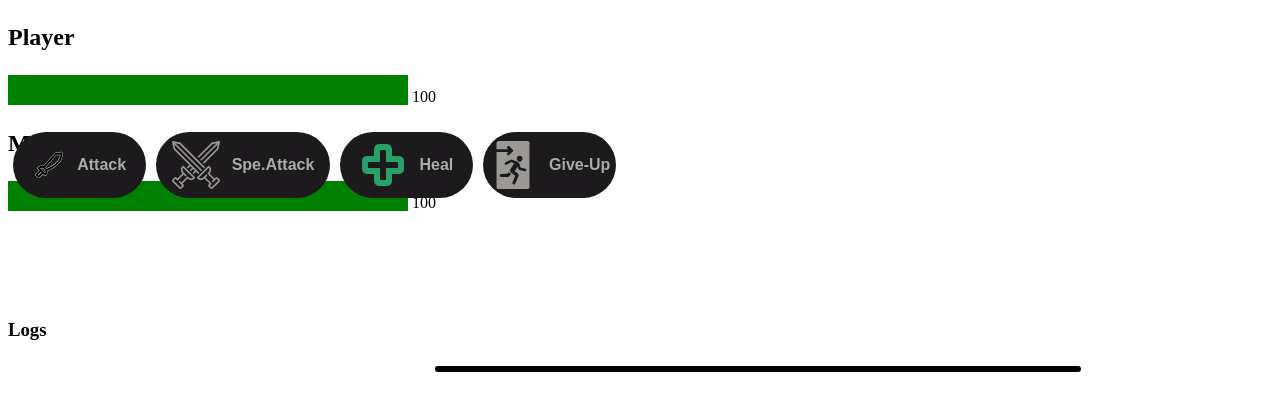
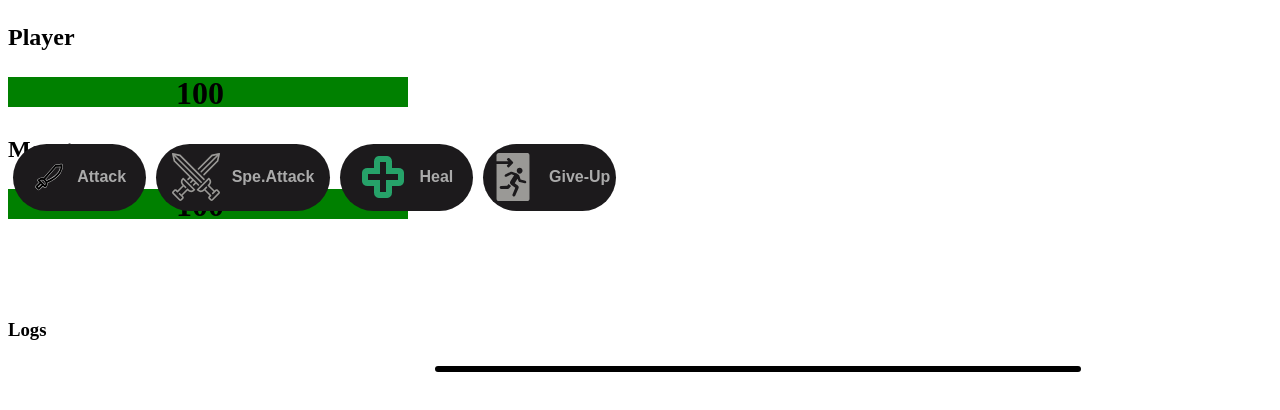
Before and after one commit to AoiLeyos/MonsterSlayerAngular, an Angular app: page / in a window 1280 px wide. Shown: the top 410 px of the page. Built offline with nearby package versions, Linux system fonts and the light colour scheme.

Commit message:
style(health.component.css)change text size & position

```diff
--- a/src/app/health/health.component.css
+++ b/src/app/health/health.component.css
@@ -0,0 +1,6 @@
+span {
+    position: relative;
+    right: 240px;
+    font-size: 2rem;
+    font-weight: bold;
+}
```
